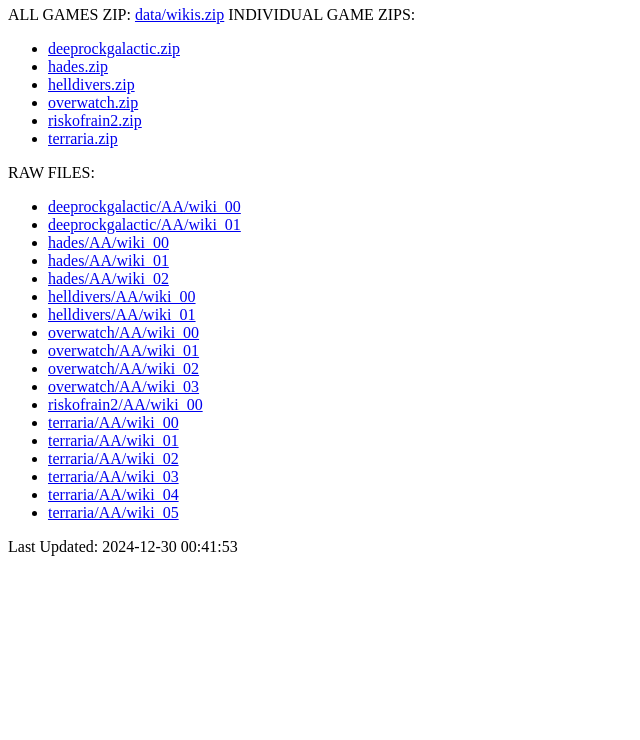
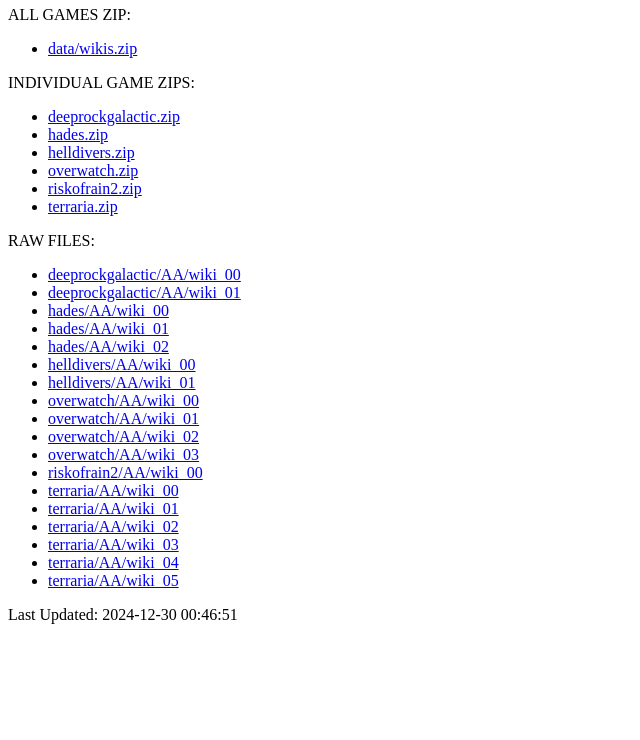
Before and after one commit to AYESDIE/GameWikiScraper, a plain HTML site: page index.html in a window 1280 px wide. Shown: the part 60-800 px from the top of the page, without its empty margins (0-640 px from the left). Drawn offline with Linux system fonts and the light colour scheme.

Commit message:
ADD: Data on 2024-12-30

```diff
--- a/index.html
+++ b/index.html
@@ -4,7 +4,9 @@
 
 ALL GAMES ZIP:
 
-<a href='data.zip'>data/wikis.zip</a>
+<ul>
+<li><a href='data.zip'>data/wikis.zip</a></li>
+</ul>
 
 
 INDIVIDUAL GAME ZIPS:
@@ -40,5 +42,5 @@ RAW FILES:
 </ul>
 
 
-Last Updated: 2024-12-30 00:41:53
+Last Updated: 2024-12-30 00:46:51
 </body></html>
```
